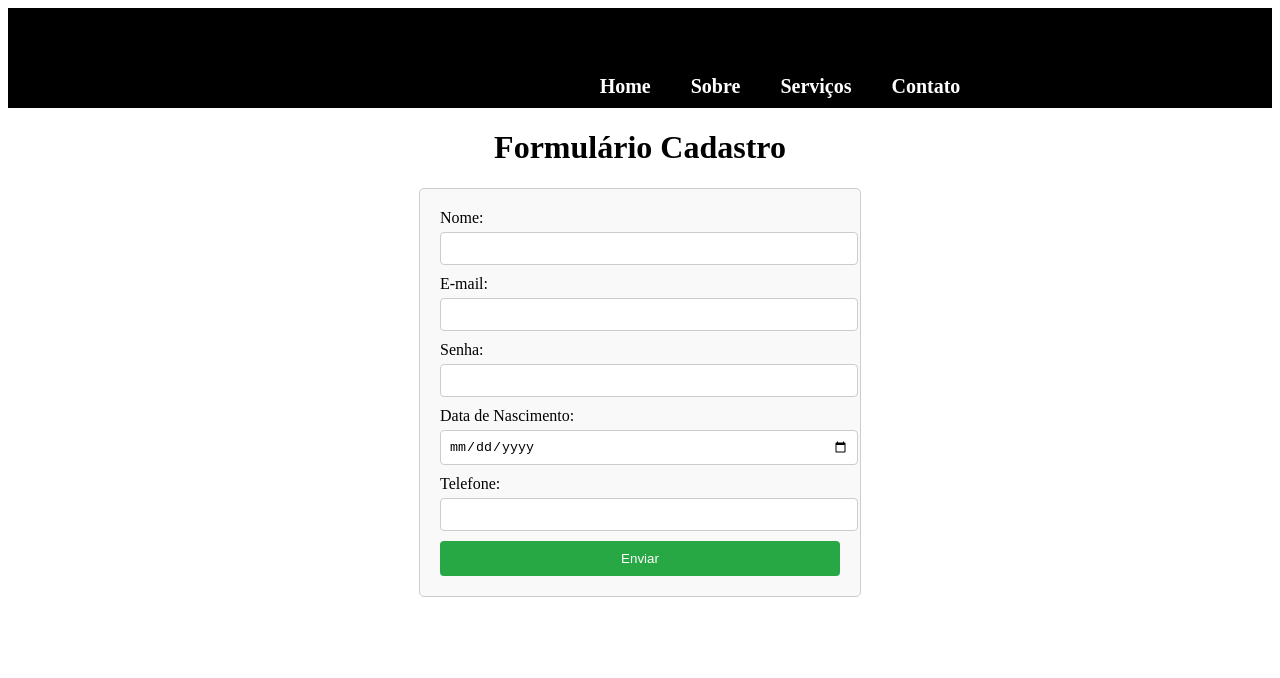
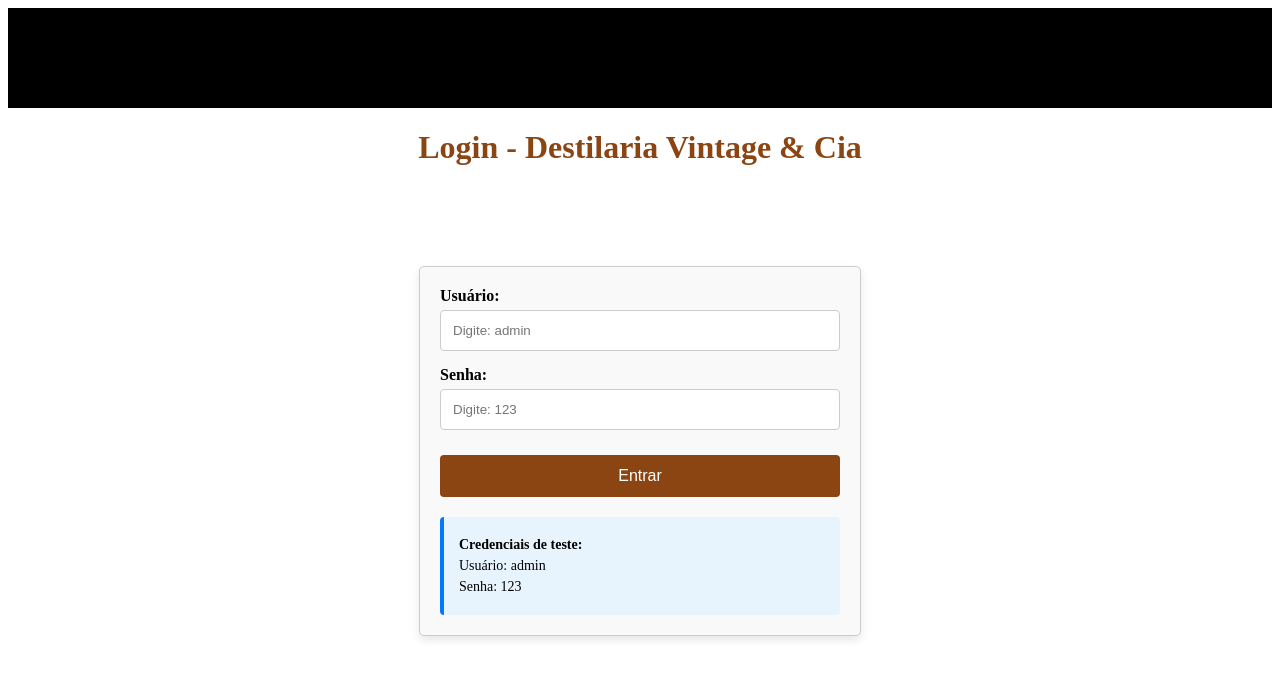
Before and after one commit to RafaelTorres700/Exercicios-Angular-app-destilaria, an Angular app: page / in a window 1280 px wide. Shown: the top 678 px of the page. Built offline with nearby package versions, Linux system fonts and the light colour scheme.

Commit message:
rota corrigidas

```diff
--- a/src/app/app.component.html
+++ b/src/app/app.component.html
@@ -1,11 +1,11 @@
 <div>
   <!-- Mostrar navegação apenas se não estiver na rota de login -->
-  <nav>
+  <nav *ngIf="showNavigation()">
     <a routerLink="/home">Home</a>
     <a routerLink="/sobre">Sobre</a>
     <a routerLink="/servicos">Serviços</a>
     <a routerLink="/contato">Contato</a>
-
+    <button (click)="logout()">Sair</button>
   </nav>
 </div>
 
--- a/src/app/app.routes.ts
+++ b/src/app/app.routes.ts
@@ -1,27 +1,26 @@
 import { Routes } from '@angular/router';
 import { HomeComponent } from './home/home.component';
+import { SobreComponent } from '../sobre/sobre.component';
 import { ServicosComponent } from './servicos/servicos.component';
 import { ContatoComponent } from './contato/contato.component';
-import { SobreComponent } from '../sobre/sobre.component';
 import { PainelComponent } from '../painel/painel.component';
 import { authGuard } from './guards/auth.guard';
 
-
 export const routes: Routes = [
-
-{
+  {
     path: '',
-    component: PainelComponent,
-
-
-},
+    component: PainelComponent // Tela de login
+  },
   {
     path: 'home',
     component: HomeComponent,
     canActivate: [authGuard]
   },
-
-
+  {
+    path: 'sobre',
+    component: SobreComponent,
+    canActivate: [authGuard]
+  },
   {
     path: 'servicos',
     component: ServicosComponent,
@@ -32,10 +31,8 @@ export const routes: Routes = [
     component: ContatoComponent,
     canActivate: [authGuard]
   },
-
   {
-    path: 'sobre',
-    component: SobreComponent,
-    canActivate: [authGuard]
+    path: '**',
+    redirectTo: ''
   }
 ];
--- a/src/app/guards/auth.guard.ts
+++ b/src/app/guards/auth.guard.ts
@@ -2,14 +2,14 @@ import { inject } from '@angular/core';
 import { CanActivateFn, Router } from '@angular/router';
 import { AuthService } from '../services/auth.service';
 
-export const authGuard: CanActivateFn = () => {
+export const authGuard: CanActivateFn = (route, state) => {
   const authService = inject(AuthService);
   const router = inject(Router);
 
   if (authService.isLoggedIn()) {
     return true;
   } else {
-    router.navigate(['/home']);
+    router.navigate(['']);
     return false;
   }
 };
--- a/src/painel/painel.component.css
+++ b/src/painel/painel.component.css
@@ -1,19 +1,23 @@
 .form-container {
   max-width: 400px;
-  margin: 0 auto;
+  margin: 100px auto;
   padding: 20px;
   border: 1px solid #ccc;
   border-radius: 5px;
   background-color: #f9f9f9;
+  box-shadow: 0 4px 8px rgba(0,0,0,0.1);
 }
 
 h1 {
   text-align: center;
+  color: #8B4513;
+  margin-bottom: 30px;
 }
 
 label {
   display: block;
   margin-bottom: 5px;
+  font-weight: bold;
 }
 
 input[type="text"],
@@ -23,22 +27,45 @@ input[type="date"],
 input[type="tel"],
 textarea {
   width: 100%;
-  padding: 8px;
-  margin-bottom: 10px;
+  padding: 12px;
+  margin-bottom: 15px;
   border: 1px solid #ccc;
   border-radius: 4px;
+  box-sizing: border-box;
 }
 
 button {
   width: 100%;
-  padding: 10px;
-  background-color: #28a745;
+  padding: 12px;
+  background-color: #8B4513;
   color: white;
   border: none;
   border-radius: 4px;
   cursor: pointer;
+  font-size: 16px;
+  margin-top: 10px;
 }
 
 button:hover {
-  background-color: #218838;
+  background-color: #6B3410;
 }
+
+.error-message {
+  color: red;
+  text-align: center;
+  margin-top: 10px;
+  font-weight: bold;
+}
+
+.login-help {
+  margin-top: 20px;
+  padding: 15px;
+  background-color: #e8f4fd;
+  border-radius: 4px;
+  border-left: 4px solid #007bff;
+}
+
+.login-help p {
+  margin: 5px 0;
+  font-size: 14px;
+}
--- a/src/painel/painel.component.html
+++ b/src/painel/painel.component.html
@@ -1,23 +1,37 @@
-<h1>Formulário Cadastro</h1>
-
-
+<h1>Login - Destilaria Vintage & Cia</h1>
 
 <div class="form-container">
-  <form [formGroup]="cadastroForm" (ngSubmit)="enviarCadastro()">
-    <label for="nome">Nome:</label>
-    <input type="text" id="nome" formControlName="nome">
+  <form (ngSubmit)="onLogin()">
+    <label for="username">Usuário:</label>
+    <input
+      type="text"
+      id="username"
+      [(ngModel)]="username"
+      name="username"
+      placeholder="Digite: admin"
+      required
+    />
 
-    <label for="email">E-mail:</label>
-    <input type="email" id="email" formControlName="email">
+    <label for="password">Senha:</label>
+    <input
+      type="password"
+      id="password"
+      [(ngModel)]="password"
+      name="password"
+      placeholder="Digite: 123"
+      required
+    />
 
-    <label for="senha">Senha:</label>
-    <input type="password" id="senha" formControlName="senha">
+    <button type="submit">Entrar</button>
 
-    <label for="dataNascimento">Data de Nascimento:</label>
-    <input type="date" id="dataNascimento" formControlName="dataNascimento">
+    <div *ngIf="errorMessage" class="error-message">
+      {{ errorMessage }}
+    </div>
+  </form>
 
-    <label for="telefone">Telefone:</label>
-    <input type="tel" id="telefone" formControlName="telefone">
-
-    <button type="submit">Enviar</button>
-  </form>
+  <div class="login-help">
+    <p><strong>Credenciais de teste:</strong></p>
+    <p>Usuário: admin</p>
+    <p>Senha: 123</p>
+  </div>
+</div>
--- a/src/painel/painel.component.ts
+++ b/src/painel/painel.component.ts
@@ -1,38 +1,31 @@
 import { Component } from '@angular/core';
-import { AuthService } from '../app/services/auth.service';
-import { RouterModule } from '@angular/router';
+import { Router, RouterModule } from '@angular/router';
 import { FormsModule } from '@angular/forms';
 import { CommonModule } from '@angular/common';
-import { FormBuilder, FormGroup, Validators, ReactiveFormsModule } from '@angular/forms';
-
+import { AuthService } from '../app/services/auth.service';
 
 @Component({
   selector: 'app-painel',
-  imports: [FormsModule, ReactiveFormsModule,RouterModule, CommonModule],
+  standalone: true,
+  imports: [FormsModule, RouterModule, CommonModule],
   templateUrl: './painel.component.html',
-  styleUrl: './painel.component.css',
-  providers: [AuthService]
+  styleUrl: './painel.component.css'
 })
 export class PainelComponent {
-  cadastroForm: FormGroup;
+  username = '';
+  password = '';
+  errorMessage = '';
 
-  constructor(private fb: FormBuilder) {
-    this.cadastroForm = this.fb.group({
-      nome: ['', Validators.required],
-      email: ['', [Validators.required, Validators.email]],
-      senha: ['', [Validators.required, Validators.minLength(6)]],
-      dataNascimento: ['', Validators.required],
-      telefone: ['', Validators.required]
-    });
-  }
+  constructor(
+    private authService: AuthService,
+    private router: Router
+  ) { }
 
-  enviarCadastro() {
-    if (this.cadastroForm.valid) {
-      console.log(this.cadastroForm.value);
-      alert('Formulário enviado com sucesso!');
+  onLogin() {
+    if (this.authService.login(this.username, this.password)) {
+      this.router.navigate(['/home']);
     } else {
-      alert('Formulário inválido');
+      this.errorMessage = 'Usuário ou senha incorretos!';
     }
   }
-
 }
```
